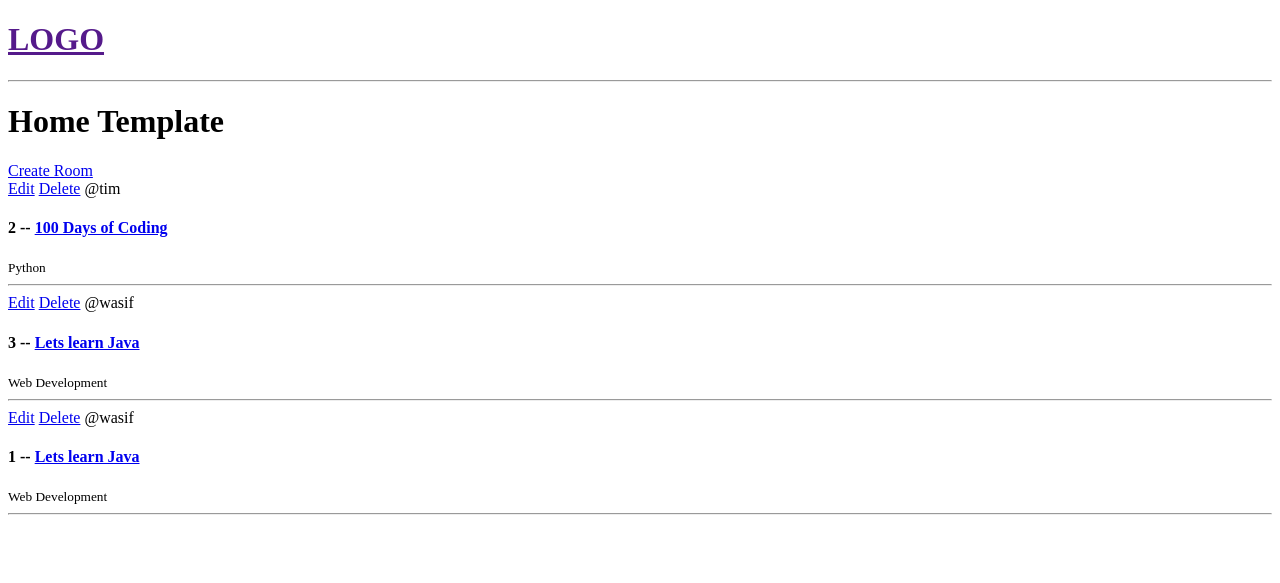
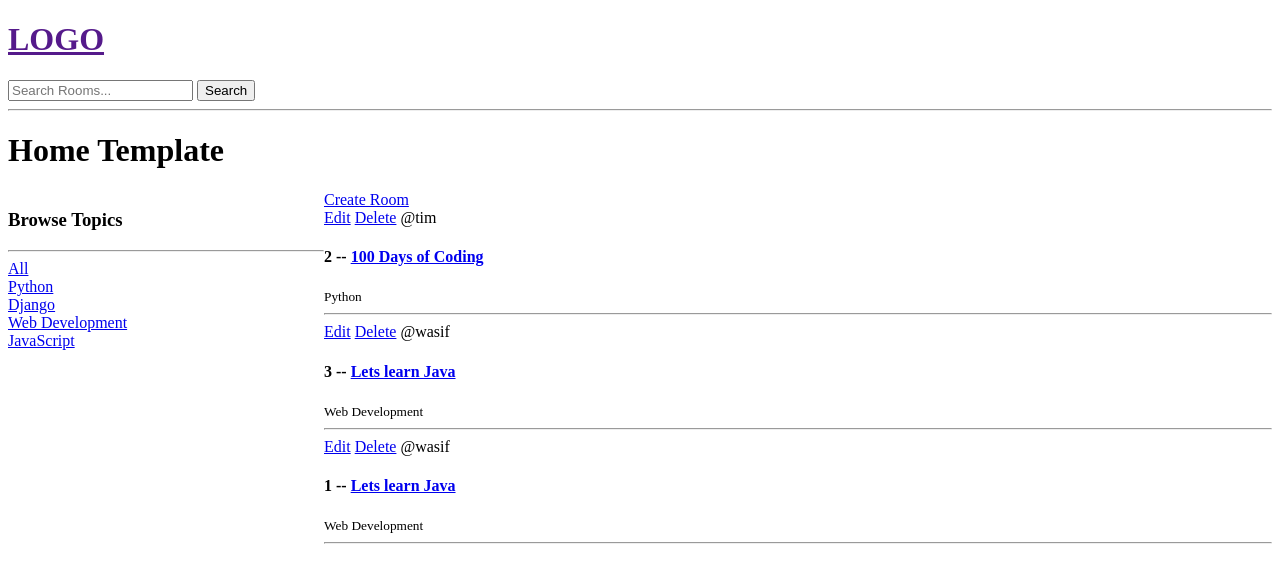
Before and after one commit to ZMWasif/Study_Buddy, a Django app: page / in a window 1280 px wide. Shown: the top 583 px of the page. Run offline with Django 5.2, Linux system fonts and the light colour scheme; data comes from the database, SQL or seed files in the repository.

Commit message:
Implemented Navbar

```diff
--- a/base/templates/base/home.html
+++ b/base/templates/base/home.html
@@ -1,6 +1,26 @@
 {% extends 'main.html' %} {% block content %}
+
+<style>
+  .home-container {
+    display: grid;
+    grid-template-columns: 1fr 3fr;
+  }
+</style>
 <h1>Home Template</h1>
 
+<div class="home-container">
+  <div>
+    <h3>Browse Topics</h3>
+    <hr />
+    <div>
+      <a href="{% url 'home' %}">All</a>
+    </div>
+    {%for topic in topics%}
+    <div>
+      <a href="{% url 'home' %}?q={{topic.name}}">{{topic.name}}</a>
+    </div>
+    {%endfor%}
+  </div>
   <div>
     <a href="{% url 'create-room' %}">Create Room</a>
     <div>
@@ -18,4 +38,6 @@
       {%endfor%}
     </div>
   </div>
+
   {% endblock content %}
+</div>
--- a/base/views.py
+++ b/base/views.py
@@ -1,5 +1,6 @@
 from django.shortcuts import render, redirect
-from .models import Room
+from django.db.models import Q
+from .models import Room, Topic
 from .forms import RoomForm
 # Create your views here.
 
@@ -16,8 +17,10 @@ from .forms import RoomForm
 
 
 def home(request):
-    rooms = Room.objects.all()
-    context = {"rooms": rooms}
+    q = request.GET.get("q") if request.GET.get("q") != None else ""
+    rooms = Room.objects.filter(Q(topic__name__icontains=q) | Q(name__icontains=q) | Q(description__icontains=q) )
+    topics = Topic.objects.all()
+    context = {"rooms": rooms, 'topics': topics}
     return render(request, "base/home.html", context)
 
 def room(request, pk):
--- a/templates/navbar.html
+++ b/templates/navbar.html
@@ -2,4 +2,8 @@
   <h1>LOGO</h1>
 </a>
 
+<form method="GET" action="{% url 'home' %}">
+  <input type="text" name="q" placeholder="Search Rooms..." />
+  <button type="submit">Search</button>
+</form>
 <hr />
```
Lines whose indentation alone changed are shown as unchanged.
